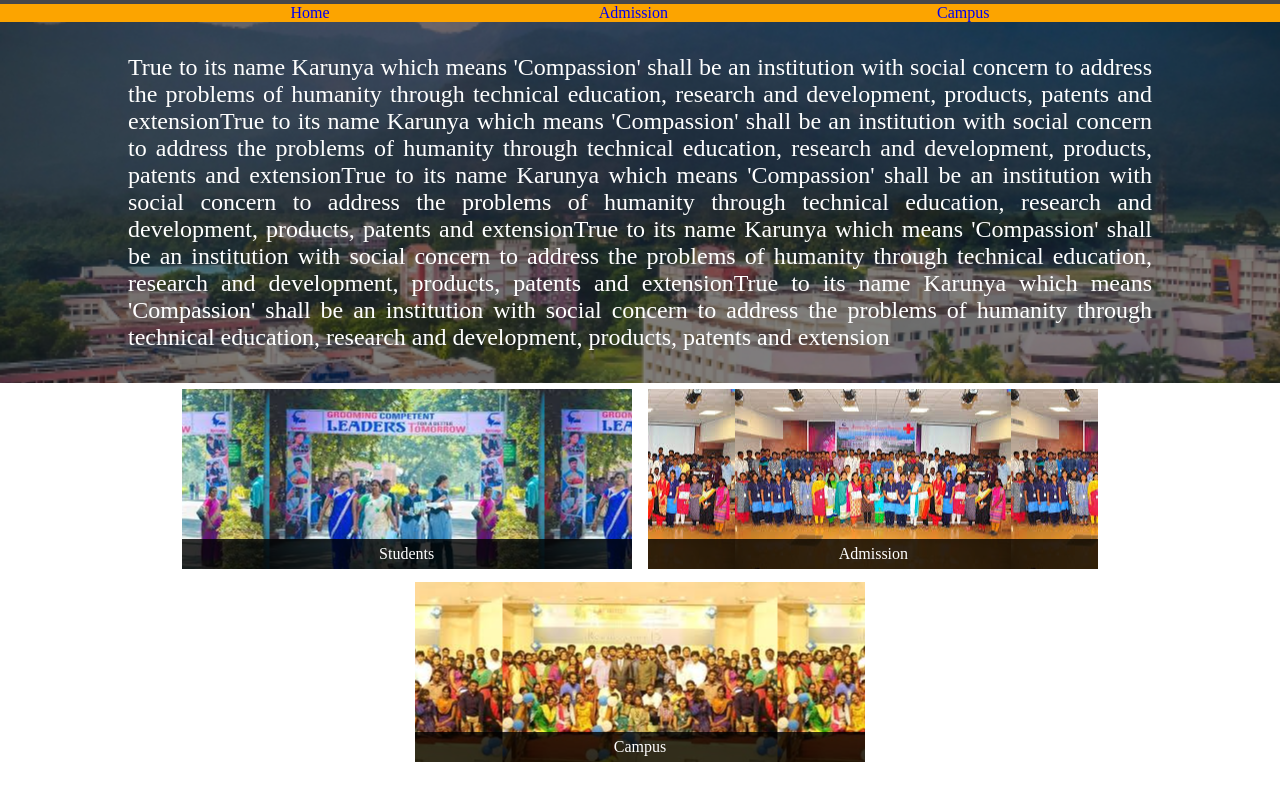
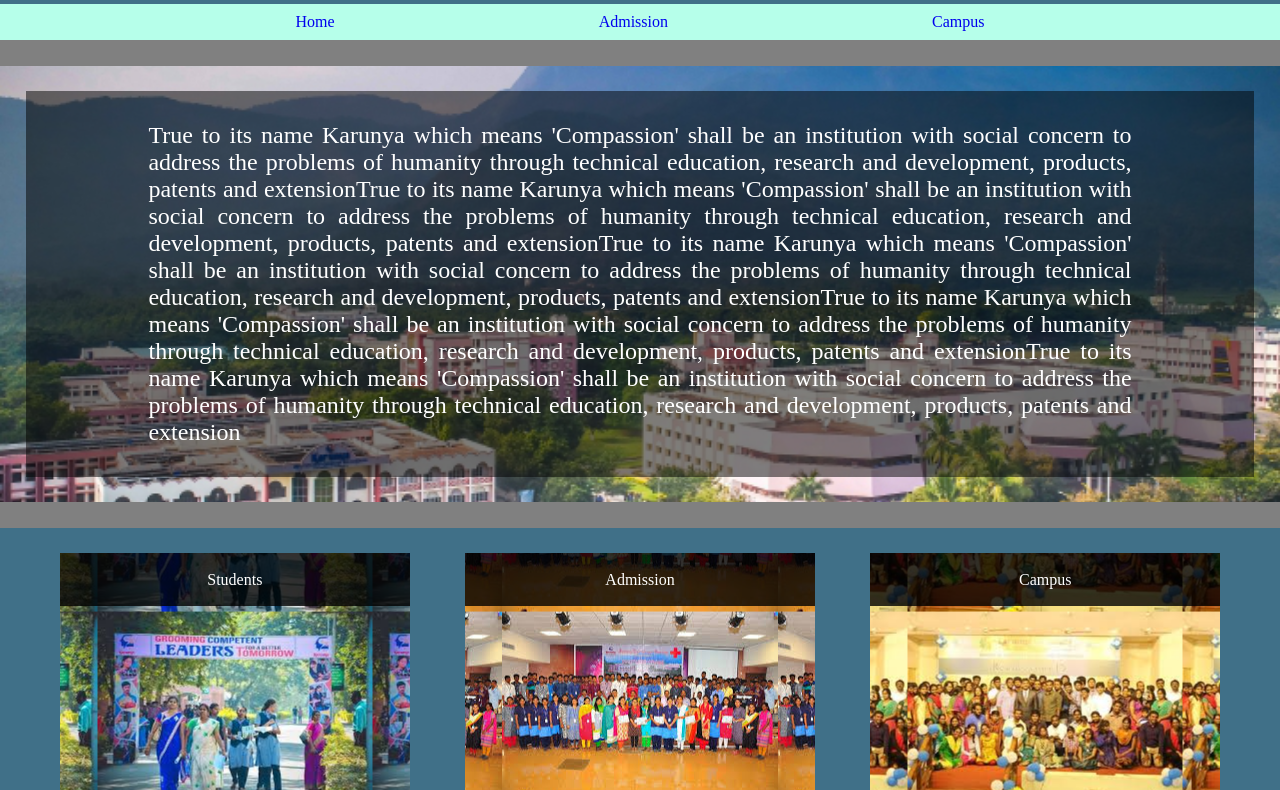
Before and after one commit to swamy1199/weblab, a plain HTML site: page swamyweb3.html in a window 1280 px wide. Shown: the part 80-870 px from the top of the page. Before the commit the page ends 849 px from the top, so only its background shows below. Drawn offline with Linux system fonts and the light colour scheme.

Commit message:
Update styles.css

```diff
--- a/styles.css
+++ b/styles.css
@@ -11,7 +11,9 @@
     margin:0;
 
 }
-
+body{
+    background-color:gray;
+}
 header{
 
     text-align:center;
@@ -24,14 +26,14 @@
     text-shadow: 3px 5px black;
 }
 .head{
-     background-color:#46474a;
+     background-color:#407088;
 }
 .navbar{
     text-align: center;
 }
 nav{
-    background-color:#fca400;
-    padding:0%
+    background-color:#b6ffea;
+    padding:0.7%
 }
 ul{
     list-style-type: none;
@@ -43,19 +45,18 @@
    height: 100%;
 }
 ul a:hover{
-
-    background-color: #8499f0;
+    opacity:0.4;
+    background-color: #407088;
     color:white;
     transition:0.5s;
-    border-radius: 40px;
 }
 li{
 
     display:inline;
     padding: 100px;
-    margin:0.2%;
 }
 .banner{
+    margin-top:2%;
     background-image:url("bb.jpg");
     background-repeat: no-repeat;
     background-position: center;
@@ -66,46 +67,50 @@
     font-size: 1.5rem;
     font-family: 'Ariel';
     padding: 2.5% 10%;
-    text-align:justify;
+
     background-color:rgba(0,0,0,0.5);
     color:white;
 
 
 }
 .banner-para{
-
+    padding:2%;
 }
 .tb div{
-  margin:0.5%;
+  margin:2%;
  display: inline-block;
-
+}
+.tb{
+    margin:2% 0;
+    background-color:#407088;
+    text-align: bottom;
 }
 .tb1{
+    display:inline-block;
     background-image: url('tb1.jpg');
-    width: 450px;
-    height:180px;
+    width: 350px;
+    height:300px;
     background-position: center center;
     text-align: center;
 }
 .tb2{
+    display:inline-block;
     background-image: url('tb2.jpg');
-     width: 450px;
-    height:180px;
+    width: 350px;
+    height:300px;
     background-position: center center;
     text-align: center;
 }
 .tb3{
+    display:inline-block;
     background-image: url('tb3.jpg');
-     width: 450px;
-    height:180px;
+    width: 350px;
+    height:300px;
     background-position: center center;
     text-align: center;
 }
 .tpara{
-    position: relative;
-    top: 150px;
-    padding: 6px;
+    padding:5%;
     background-color: rgba(0,0,0,0.8);
     color:white;
-
 }
```
